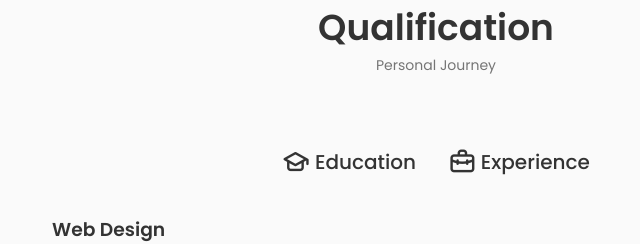
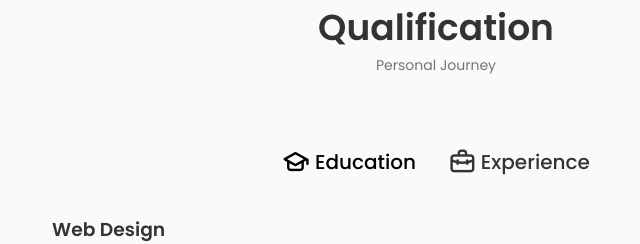
Before and after one commit to gyash21/THE-PORTFOLIO, a React (Create React App) app: page / in a window 1280 px wide. Shown: the part 2517-2761 px from the top of the page, without its empty margins (204-844 px from the left). Built offline with nearby package versions, Linux system fonts and the light colour scheme.

Commit message:
update- qualification active

```diff
--- a/src/components/qualification/qualification.css
+++ b/src/components/qualification/qualification.css
@@ -31,3 +31,7 @@
     margin-right: var(--mb-0-25);
 
 }
+
+.qualification__active{
+    color: var(--title-color-dark);
+}
```
